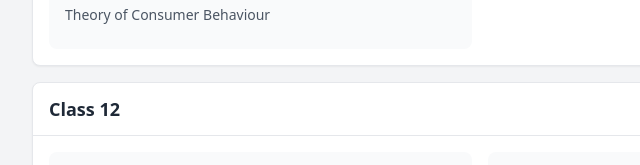
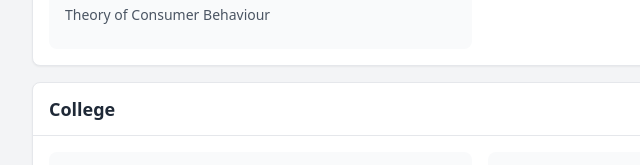
Before and after one commit to hanzalatafzeel/demo, a plain HTML site: page index.html in a window 1280 px wide. Shown: the part 4829-4994 px from the top of the page, 160-800 px from the left. Drawn offline with nearby package versions, Linux system fonts and the light colour scheme.

Commit message:
Update index.html

```diff
--- a/index.html
+++ b/index.html
@@ -327,7 +327,7 @@
              <!-- College -->
              <div class="border rounded-lg bg-white shadow-sm">
                 <button class="w-full px-4 py-3 text-left font-semibold flex justify-between items-center hover:bg-gray-50 transition-colors rounded-lg focus:outline-none">
-                    <span class="text-lg text-gray-800">Class 12</span>
+                    <span class="text-lg text-gray-800">College</span>
                     <svg class="w-6 h-6 text-gray-600" fill="none" stroke="currentColor" viewBox="0 0 24 24">
                         <path stroke-linecap="round" stroke-linejoin="round" stroke-width="2" d="M19 9l-7 7-7-7"></path>
                     </svg>
```
